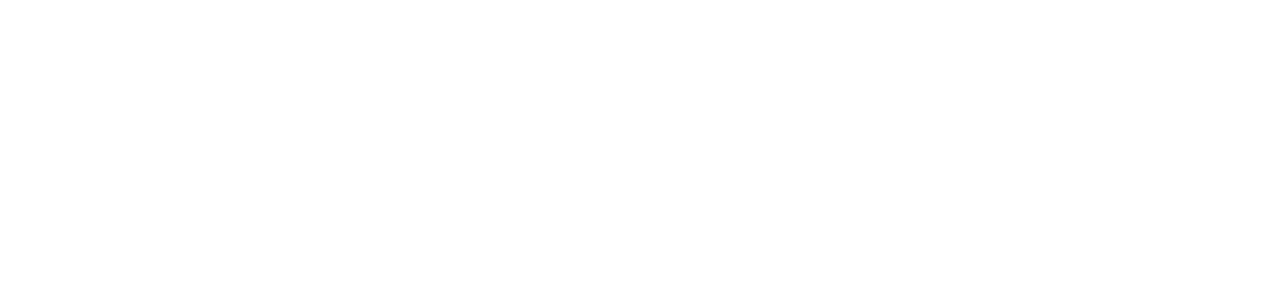
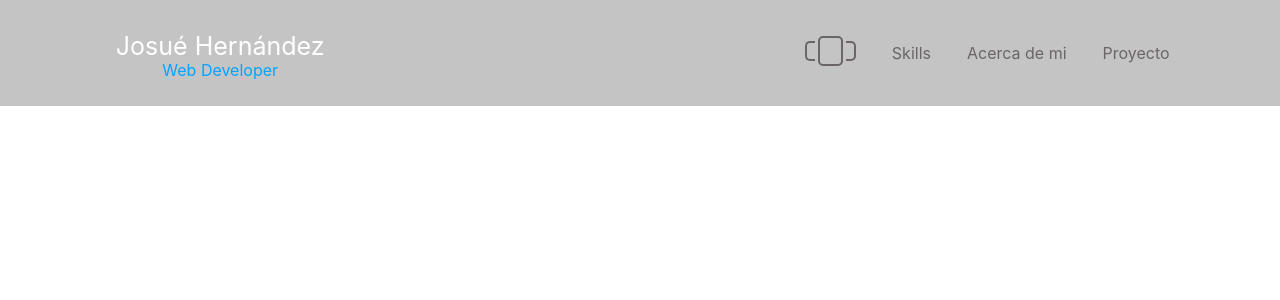
Before and after one commit to Josue0117/book, a Nuxt app: page /about-me in a window 1280 px wide. Before the commit this address had no page. Shown: the top 300 px of the page. Built offline with nearby package versions, Linux system fonts and the light colour scheme.

Commit message:
Creates first version of the component NavBar

```diff
--- /dev/null
+++ b/components/NavBar.vue
@@ -0,0 +1,144 @@
+<template>
+  <div class="content">
+    <nav class="navbar navbar-expand-lg">
+      <div class="title">
+        <p class="navbar-title">{{ navBarTitle }}</p>
+        <p class="navbar-subtitle">{{ navBarSubtitle }}</p>
+      </div>
+      <button class="navbar-toggler" @click="showMenu">
+        <span class="navbar-toggler-icon"></span>
+      </button>
+
+      <div
+        class="navbar-collapse collapse"
+        id="navbarSupportedContent"
+      >
+        <ul class="navbar-nav mr-auto">
+          <li class="nav-item">
+            <NuxtLink class="nav-link" to="/">
+              <div class="link-to-index left"></div>
+              <div class="link-to-index center"></div>
+              <div class="link-to-index rigth"></div>
+            </NuxtLink>
+          </li>
+          <li class="nav-item">
+            <NuxtLink class="nav-link" to="#">Skills</NuxtLink>
+          </li>
+          <li class="nav-item">
+            <NuxtLink class="nav-link" to="#">Acerca de mi</NuxtLink>
+          </li>
+          <li class="nav-item">
+            <NuxtLink class="nav-link" to="#">Proyecto</NuxtLink>
+          </li>
+        </ul>
+      </div>
+    </nav>
+  </div>
+</template>
+
+<script>
+import { CARD_1_TITLE, CARD_1_SUBTITLE } from '@/constants-static-texts.js'
+export default {
+  data: () => {
+    return {
+      navBarTitle: CARD_1_TITLE,
+      navBarSubtitle: CARD_1_SUBTITLE,
+    }
+  },
+  methods: {
+    showMenu() {
+      const menu = document.getElementById('navbarSupportedContent')
+      if (menu.classList.contains('show')) {
+        menu.classList.remove('show')
+      } else {
+        menu.classList.add('show')
+      }
+    },
+  },
+}
+</script>
+
+<style scoped>
+.content {
+  background-color: #c4c4c4;
+}
+
+.title {
+  margin-left: 8%;
+  text-align: center;
+}
+
+p.navbar-title {
+  color: white;
+  text-align: center;
+  margin-bottom: 0;
+}
+
+p.navbar-subtitle {
+  color: #01A4FF;
+}
+
+.nav-link {
+  color: #6B6666;
+}
+
+.nav-link:hover {
+  color:white;
+}
+
+.link-to-index {
+  border: solid 2px;
+  display: none;
+}
+
+.left {
+  border-right: #6B6666;
+  border-radius: 5px 0px 0px 5px;
+  width: 10px;
+  height: 20px;
+  margin-left: -13px;
+  margin-bottom: -25px;
+}
+
+.center {
+  border-radius: 5px;
+  width: 25px;
+  height: 30px;
+}
+
+.rigth {
+  border-left: #6B6666;
+  border-radius: 0px 5px 5px 0px;
+  width: 10px;
+  height: 20px;
+  margin-left: 28px;
+  margin-top: -25px;
+}
+
+
+@media (min-width: 954px) {
+  p.navbar-title {
+    font-size: 25px;
+    margin-top: 20px;
+    width: 100%;
+  }
+
+  p.navbar-subtitle {
+    margin-top: -8px;
+  }
+
+  #navbarSupportedContent {
+    position: absolute;
+    right: 8%;
+  }
+
+  .nav-link {
+    margin-left: 20px;
+  }
+
+  .link-to-index {
+    display: block;
+  }
+}
+
+</style>
--- /dev/null
+++ b/pages/about-me.vue
@@ -0,0 +1,5 @@
+<template>
+  <div>
+    <NavBar />
+  </div>
+</template>
--- a/pages/index.vue
+++ b/pages/index.vue
@@ -2,6 +2,7 @@
   <div>
     <div class="container-cards-roulete">
       <div class="cards-roulete">
+        <NuxtLink to="about-me">
           <InfoCard
             class="info-card card-1"
             :header-image-url="require('@/assets/images/hero-image.png')"
@@ -9,6 +10,7 @@
             :subtitle="subtitleCard1"
             :cardNumber="1"
           />
+        </NuxtLink>
         <InfoCard
           class="info-card card-2"
           :title="titleCard2"
@@ -78,6 +80,10 @@
   animation-delay: 12s;
 }
 
+a:hover {
+  text-decoration: none;
+}
+
 @keyframes rigth-to-left {
   0% {
     transform: translateX(0) scale(100%);
```
Lines whose indentation alone changed are shown as unchanged.
